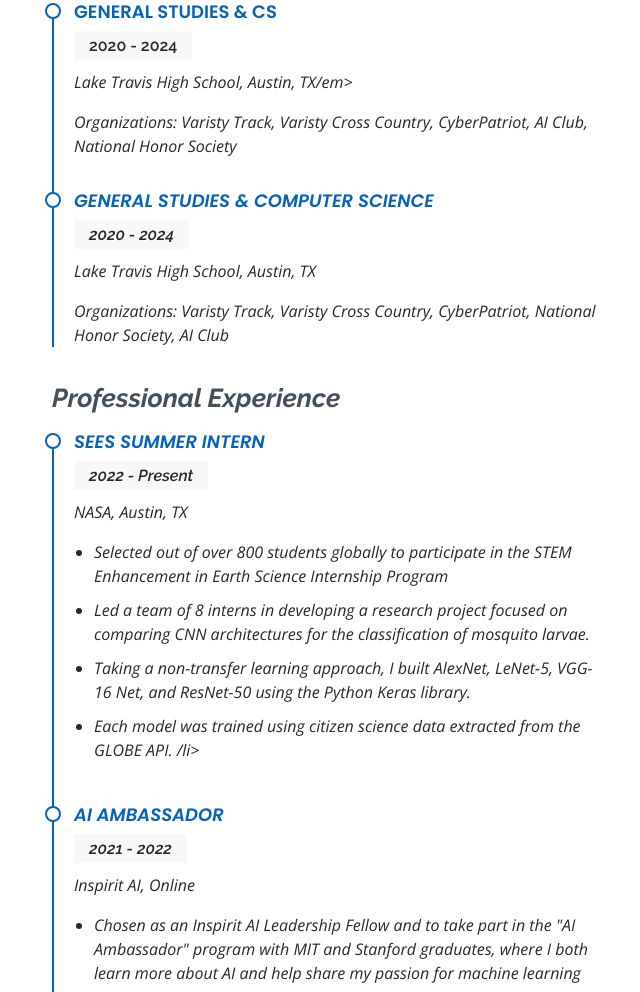
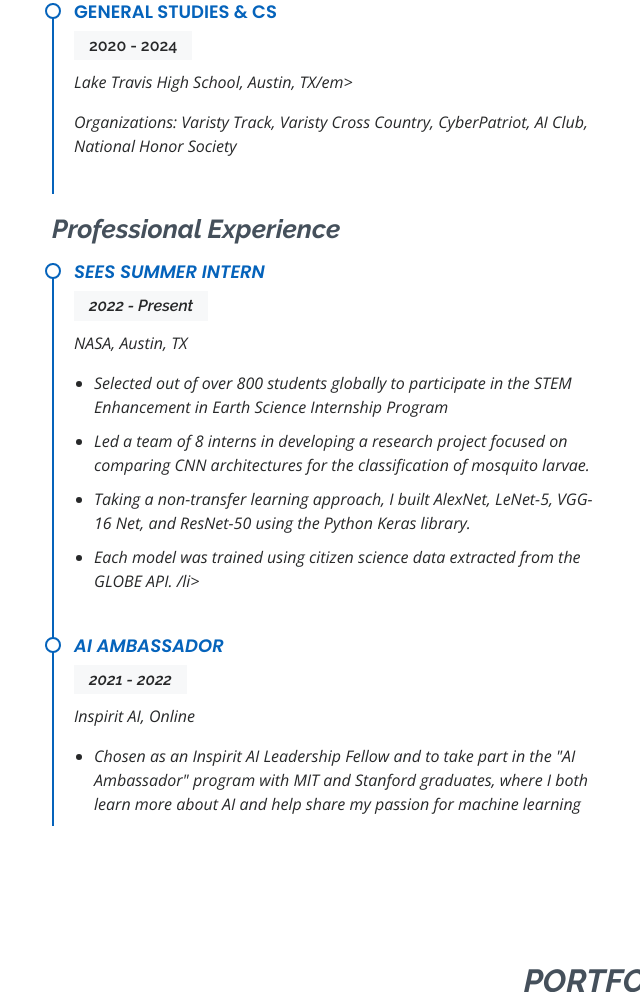
Before and after one commit to ATX24/portfolio, a plain HTML site: page index.html in a window 1280 px wide. Shown: the part 2769-3761 px from the top of the page, without its empty margins (80-720 px from the left). Drawn offline with nearby package versions, Linux system fonts and the light colour scheme.

Commit message:
Update index.html

```diff
--- a/index.html
+++ b/index.html
@@ -252,17 +252,12 @@
               <p><em>Lake Travis High School, Austin, TX/em></p>
               <p>Organizations: Varisty Track, Varisty Cross Country, CyberPatriot, AI Club, National Honor Society </p>
             </div>
-            <div class="resume-item">
-              <h4>General Studies &amp; Computer Science</h4>
-              <h5>2020 - 2024</h5>
-              <p><em>Lake Travis High School, Austin, TX</em></p>
-              <p>Organizations: Varisty Track, Varisty Cross Country, CyberPatriot, National Honor Society, AI Club</p>
-            </div>
+
           </div>
           <div class="col-lg-6">
             <h3 class="resume-title">Professional Experience</h3>
             <div class="resume-item">
-              <h4>SEES Summer INtern</h4>
+              <h4>SEES Summer Intern</h4>
               <h5>2022 - Present</h5>
               <p><em>NASA, Austin, TX </em></p>
               <ul>
```
